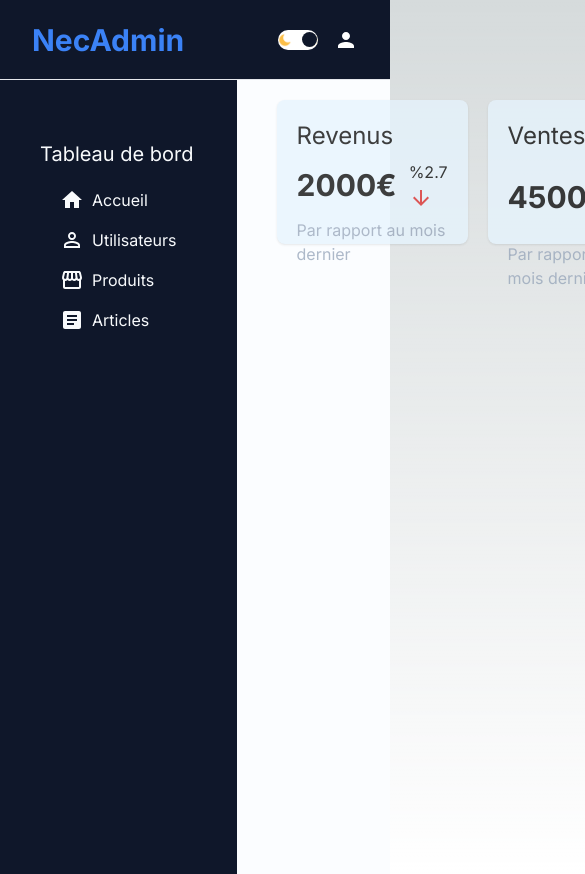
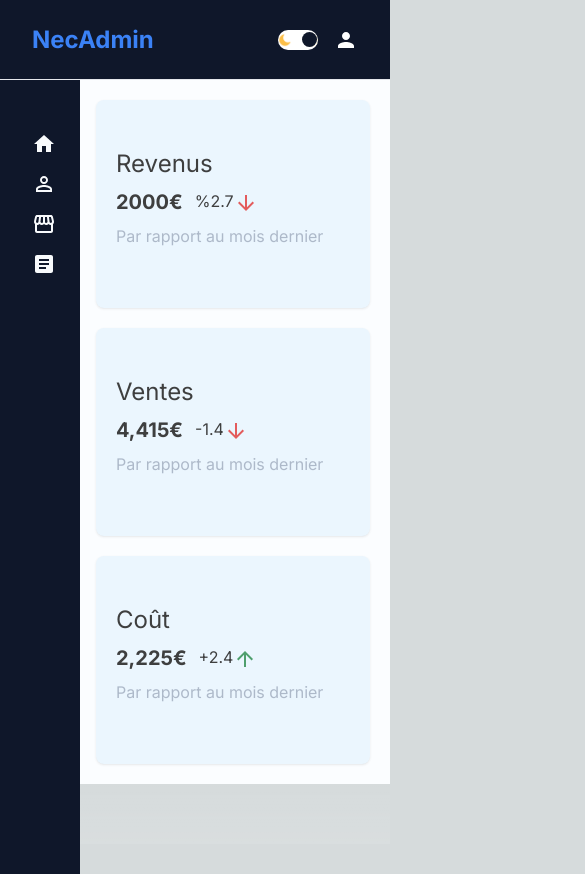
Before and after one commit to eric-colday/admin-ui, a Next.js app: page / in a window 390 px wide. Shown: the top 874 px of the page, 585 px wide, since content can reach past the window. After the commit the page ends 844 px from the top, so only its background shows below. Built offline with nearby package versions, Linux system fonts and the light colour scheme.

Commit message:
Responsive sidebar et featuredInfo

```diff
--- a/src/components/home/featuredInfo.jsx/FeaturedInfo.jsx
+++ b/src/components/home/featuredInfo.jsx/FeaturedInfo.jsx
@@ -8,9 +8,9 @@ import { ThemeContext } from "@/context/ThemeContext";
 const FeaturedInfo = () => {
   const { theme } = useContext(ThemeContext);
   return (
-    <div className="w-full flex content-between gap-5 mt-5 my-0 mx-5">
+    <div className="w-full grid md:grid-cols-3 sm:grid-cols-2 gap-5 my-5 ml-64 max-[425px]:ml-24 mx-5">
       <div
-        className="flex flex-col content-center gap-2 w-full h-36 p-5 rounded-lg shadow offset-x-0 offset-y-0 blur-15 opacity-75"
+        className="flex flex-col content-center gap-2 w-full h-52 px-5 pt-12 rounded-lg shadow offset-x-0 offset-y-0 blur-15 opacity-75"
         style={
           theme === "dark"
             ? { backgroundColor: "#0f172a", color: "white" }
@@ -19,7 +19,7 @@ const FeaturedInfo = () => {
       >
         <span className="text-2xl">Revenus</span>
         <div className="flex items-center gap-3 ">
-          <span className="text-3xl font-bold">2000€</span>
+          <span className="text-xl font-bold">2000€</span>
           <span className="">
             %2.7
             <ArrowDownwardIcon className="text-red-600 negative" />
@@ -28,7 +28,7 @@ const FeaturedInfo = () => {
         <span className="text-slate-400">Par rapport au mois dernier</span>
       </div>
       <div
-        className="flex flex-col content-center gap-2 w-full h-36 p-5 rounded-lg shadow offset-x-0 offset-y-0 blur-15 opacity-75"
+        className="flex flex-col gap-2 w-full h-52 px-5 pt-12 rounded-lg shadow offset-x-0 offset-y-0 blur-15 opacity-75"
         style={
           theme === "dark"
             ? { backgroundColor: "#0f172a", color: "white" }
@@ -37,28 +37,28 @@ const FeaturedInfo = () => {
       >
         <span className="text-2xl">Ventes</span>
         <div className="flex items-center gap-3 ">
-          <span className="text-3xl font-bold">4500€</span>
+          <span className="text-xl font-bold">4,415€</span>
           <span className="">
-            % -2.7
+            -1.4
             <ArrowDownwardIcon className="text-red-600 negative" />
           </span>
         </div>
         <span className="text-slate-400">Par rapport au mois dernier</span>
       </div>
       <div
-        className="flex flex-col content-center gap-2 w-full h-36 p-5 rounded-lg shadow offset-x-0 offset-y-0 blur-15 opacity-75"
+        className="flex flex-col content-center gap-2 w-full h-52 px-5 pt-12 rounded-lg shadow offset-x-0 offset-y-0 blur-15 opacity-75"
         style={
           theme === "dark"
             ? { backgroundColor: "#0f172a", color: "white" }
             : { backgroundColor: "#E6F4FE", color: "black" }
         }
       >
-        <span className="text-2xl">Revenus</span>
+        <span className="text-2xl">Coût</span>
         <div className="flex items-center gap-3 ">
-          <span className="text-3xl font-bold">2000€</span>
+          <span className="text-xl font-bold">2,225€</span>
           <span className="">
-            %2.7
-            <ArrowDownwardIcon className="text-red-600 negative" />
+            +2.4
+            <ArrowUpwardIcon className="text-green-700  negative" />
           </span>
         </div>
         <span className="text-slate-400">Par rapport au mois dernier</span>
--- a/src/components/sidebar/Sidebar.jsx
+++ b/src/components/sidebar/Sidebar.jsx
@@ -12,34 +12,34 @@ const Sidebar = () => {
   const { theme } = useContext(ThemeContext);
   return (
     <div
-      className="flex-1 h-[calc(100vh-50px)] sticky top-50 pt-5"
+      className="flex-1 h-[calc(100vh-50px)] fixed top-50 z-50 pt-5 max-[425px]:w-20 "
       style={{ backgroundColor: "#0f172a" }}
     >
-      <div className="p-10 text-slate-50">
+      <div className="p-10 max-[425px]:p-5 text-slate-50">
         <div className="mb-2">
-          <h3 className="text-xl">Tableau de bord</h3>
+          <h3 className="text-xl max-[425px]:hidden">Tableau de bord</h3>
           <ul className="p-3">
-            <Link href="/" className="link">
-              <li className="p-2 cursor-pointer flex items-center rounded-sm">
-                <HomeIcon className="text-xl mr-2" />
+            <Link href="/" className="flex items-center">
+              <HomeIcon className="text-xl mr-2 max-[425px]:mb-4" />
+              <li className="p-2 cursor-pointer flex items-center rounded-sm max-[425px]:hidden">
                 Accueil
               </li>
             </Link>
-            <Link href="/utilisateurs" className="link">
-              <li className="p-2 cursor-pointer flex items-center rounded-sm">
-                <PermIdentityIcon className="text-xl mr-2" />
+            <Link href="/utilisateurs" className="flex items-center">
+              <PermIdentityIcon className="text-xl mr-2 max-[425px]:mb-4" />
+              <li className="p-2 cursor-pointer flex items-center rounded-sm max-[425px]:hidden  ">
                 Utilisateurs
               </li>
             </Link>
-            <Link href="/produits" className="link">
-              <li className="p-2 cursor-pointer flex items-center rounded-sm">
-                <StorefrontIcon className="text-xl mr-2" />
+            <Link href="/produits" className="flex items-center">
+              <StorefrontIcon className="text-xl mr-2 max-[425px]:mb-4" />
+              <li className="p-2 cursor-pointer flex items-center rounded-sm max-[425px]:hidden">
                 Produits
               </li>
             </Link>
-            <Link href="/articles" className="link">
-              <li className="p-2 cursor-pointer flex items-center rounded-sm">
-                <ArticleIcon className="text-xl mr-2" />
+            <Link href="/articles" className="flex items-center">
+              <ArticleIcon className="text-xl mr-2 max-[425px]:mb-4" />
+              <li className="p-2 cursor-pointer flex items-center rounded-sm max-[425px]:hidden">
                 Articles
               </li>
             </Link>
--- a/src/components/topbar/Topbar.jsx
+++ b/src/components/topbar/Topbar.jsx
@@ -16,7 +16,7 @@ const Topbar = () => {
       <div className="h-full px-8 flex items-center justify-between ">
         <Link href="/">
           <div className="topLeft">
-            <span className="logo font-bold text-3xl text-blue-500 cursor-pointer">
+            <span className="logo font-bold text-2xl text-blue-500 cursor-pointer">
               NecAdmin
             </span>
           </div>
```
